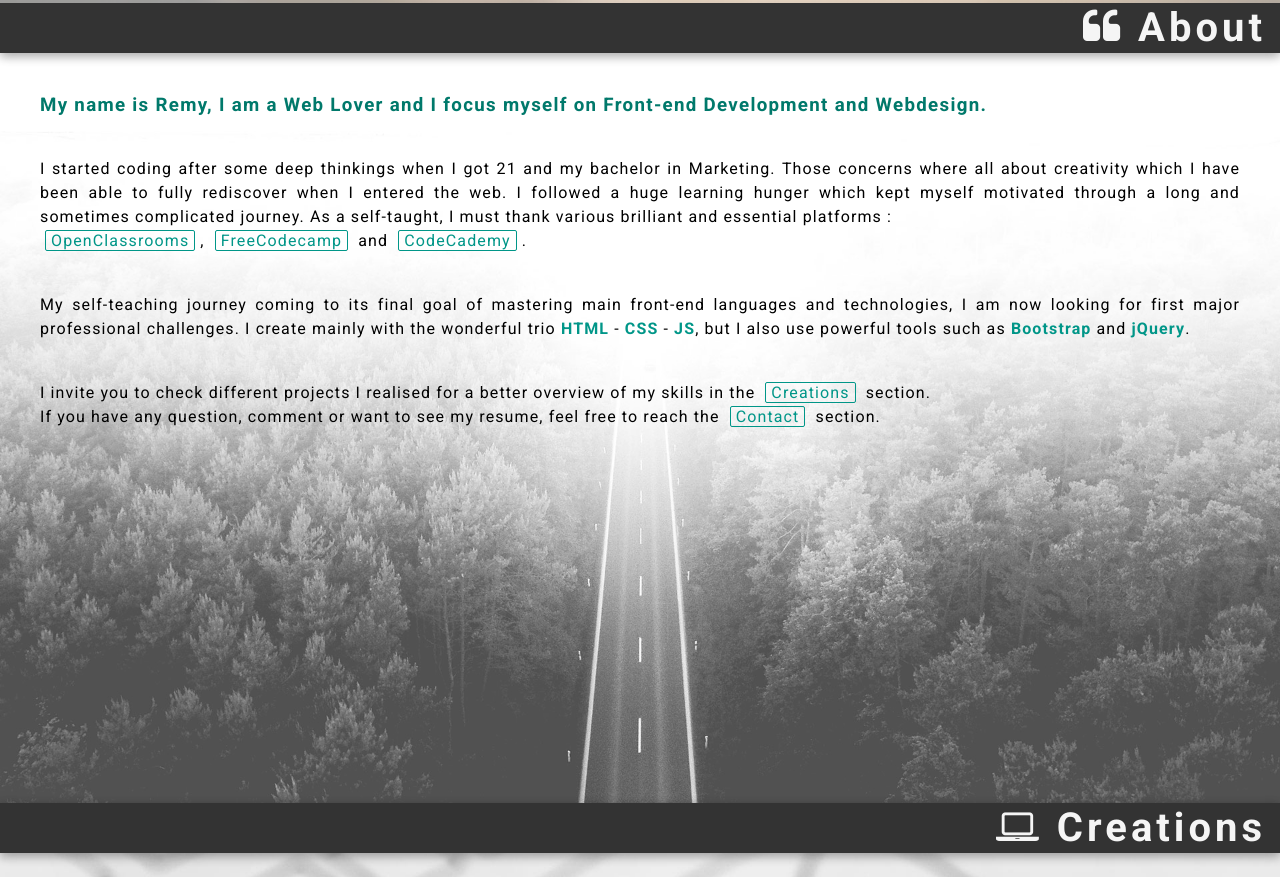
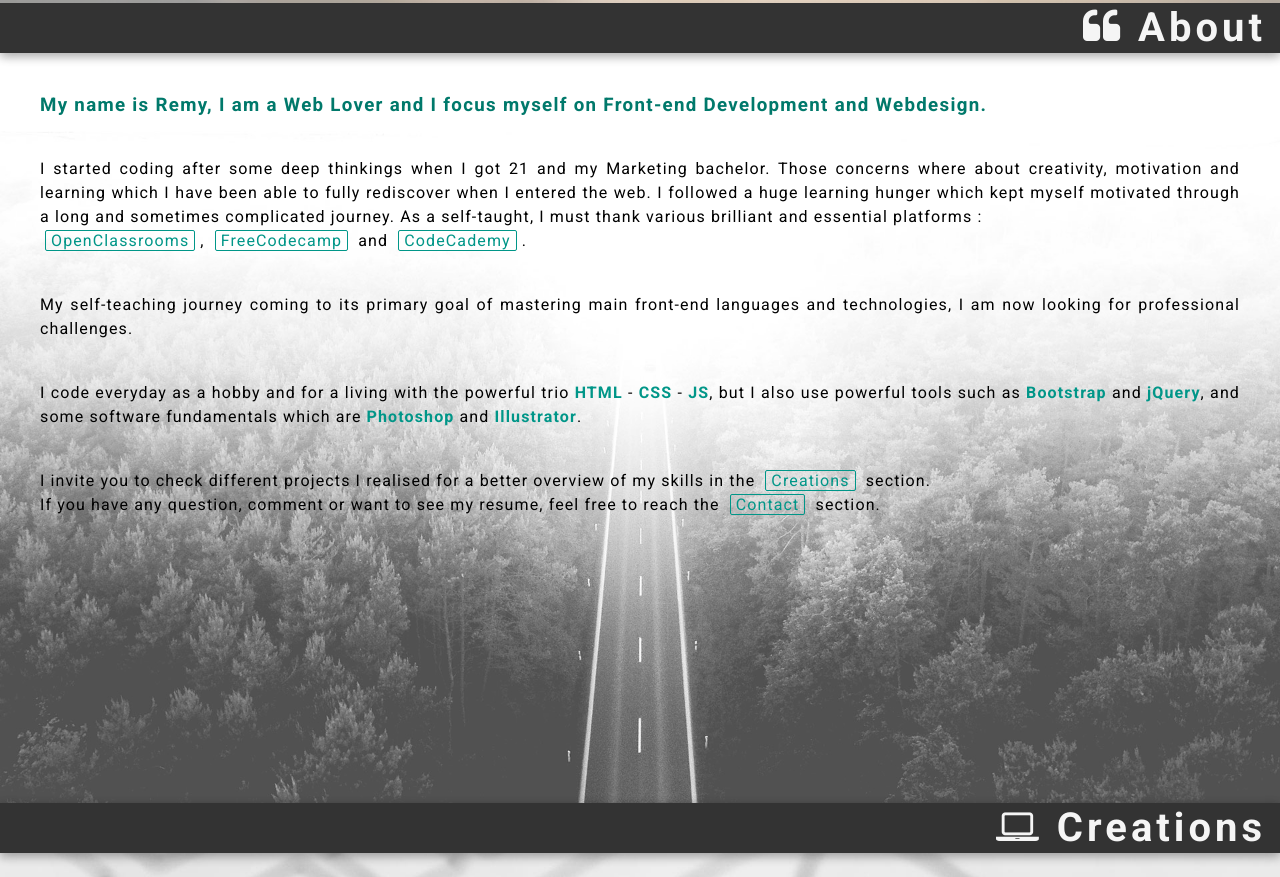
Before and after one commit to beumsk/portfolio-2021, a plain HTML site: page index.html in a window 1280 px wide. Shown: the part 797-1674 px from the top of the page. Drawn offline with nearby package versions, Linux system fonts and the light colour scheme.

Commit message:
about section text updated

```diff
--- a/index.html
+++ b/index.html
@@ -92,10 +92,11 @@
 		<div>
 			<h3>My name is Remy, I am a Web Lover and I focus myself on Front-end Development and Webdesign.</h3>
 
-			<p>I started coding after some deep thinkings when I got 21 and my bachelor in Marketing. Those concerns where all about creativity which I have been able to fully rediscover when I entered the web. I followed a huge learning hunger which kept myself motivated through a long and sometimes complicated journey. As a self-taught, I must thank various brilliant and essential platforms : </br>
+			<p>I started coding after some deep thinkings when I got 21 and my Marketing bachelor. Those concerns where about creativity, motivation and learning which I have been able to fully rediscover when I entered the web. I followed a huge learning hunger which kept myself motivated through a long and sometimes complicated journey. As a self-taught, I must thank various brilliant and essential platforms : <br>
 			<a href="https://openclassrooms.com" target="_blank" title="Reach openclassrooms.com">OpenClassrooms</a>, <a href="https://freecodecamp.com" target="_blank" title="Reach freecodecamp.com">FreeCodecamp</a> and <a href="https://codecademy.com" target="_blank" title="Reach codecademy.com">CodeCademy</a>.</p>
 
-			<p>My self-teaching journey coming to its final goal of mastering main front-end languages and technologies, I am now looking for first major professional challenges. I create mainly with the wonderful trio <span>HTML</span> - <span>CSS</span> - <span>JS</span>, but I also use powerful tools such as <span>Bootstrap</span> and <span>jQuery</span>.</p>
+			<p>My self-teaching journey coming to its primary goal of mastering main front-end languages and technologies, I am now looking for professional challenges.</p>
+			<p>I code everyday as a hobby and for a living with the powerful trio <span>HTML</span> - <span>CSS</span> - <span>JS</span>, but I also use powerful tools such as <span>Bootstrap</span> and <span>jQuery</span>, and some software fundamentals which are <span>Photoshop</span> and <span>Illustrator</span>.</p>
 
 			<p>I invite you to check different projects I realised for a better overview of my skills in the <a href="#creations" title="Click me">Creations</a> section.<br>
 			If you have any question, comment or want to see my resume, feel free to reach the <a href="#contact" title="Click me">Contact</a> section.</p>
```
